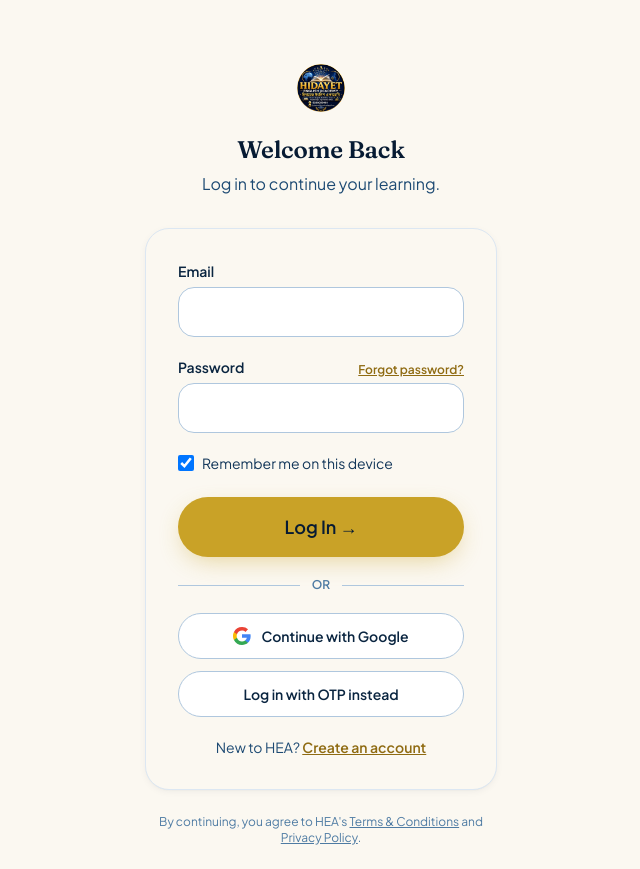
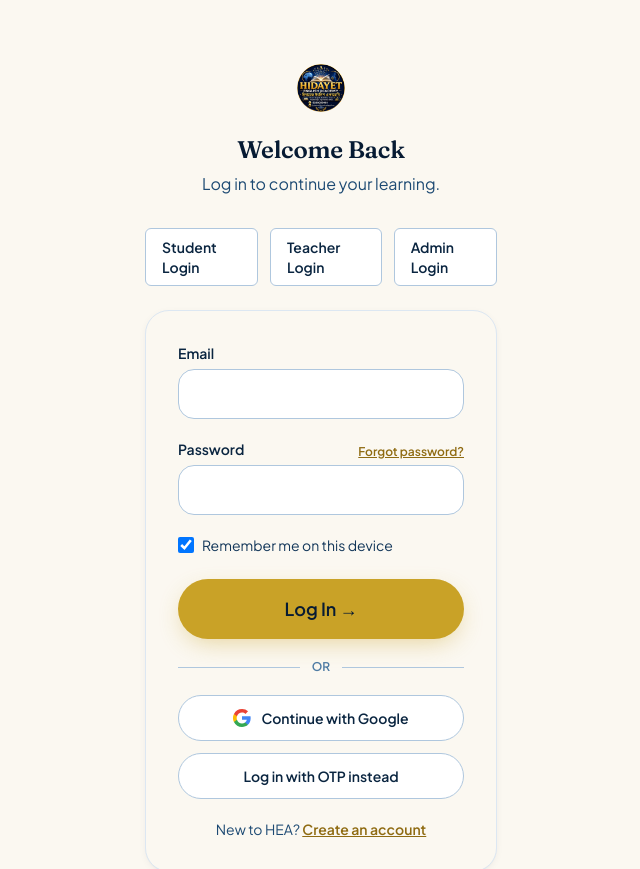
Before and after one commit to Hedaitullahlaskar/hidayet-english-academy, a Next.js app: page /login in a window 1280 px wide. Shown: the top 869 px of the page, without its empty margins (319-959 px from the left). Built offline with nearby package versions, Linux system fonts and the light colour scheme.

Commit message:
Add separate Student/Teacher/Admin login links in header and login page

```diff
--- a/app/login/page.tsx
+++ b/app/login/page.tsx
@@ -10,6 +10,11 @@ export const metadata: Metadata = {
 export default function LoginPage() {
   return (
     <AuthLayout title="Welcome Back" subtitle="Log in to continue your learning.">
+      <div className="mb-6 flex items-center justify-center gap-3">
+        <a href="/login" className="rounded-md border border-navy-200 bg-white px-4 py-2 text-sm font-semibold text-navy-800 hover:bg-navy-50 dark:border-navy-600 dark:bg-navy-800 dark:text-white">Student Login</a>
+        <a href="/teach/login" className="rounded-md border border-navy-200 bg-white px-4 py-2 text-sm font-semibold text-navy-800 hover:bg-navy-50 dark:border-navy-600 dark:bg-navy-800 dark:text-white">Teacher Login</a>
+        <a href="/admin/login" className="rounded-md border border-navy-200 bg-white px-4 py-2 text-sm font-semibold text-navy-800 hover:bg-navy-50 dark:border-navy-600 dark:bg-navy-800 dark:text-white">Admin Login</a>
+      </div>
       <LoginForm />
     </AuthLayout>
   );
--- a/components/shared/Header.tsx
+++ b/components/shared/Header.tsx
@@ -192,12 +192,11 @@ export function Header() {
               <span className="text-sm font-semibold text-navy-800 dark:text-navy-100">Dashboard</span>
             </Link>
           ) : session === null ? (
-            <Link
-              href="/login"
-              className="text-sm font-semibold text-navy-700 hover:text-gold-800 dark:text-navy-200 dark:hover:text-gold-400"
-            >
-              Log In
-            </Link>
+            <div className="flex items-center gap-3">
+              <Link href="/login" className="text-sm font-semibold text-navy-700 hover:text-gold-800 dark:text-navy-200 dark:hover:text-gold-400">Student Login</Link>
+              <Link href="/teach/login" className="text-sm font-semibold text-navy-700 hover:text-gold-800 dark:text-navy-200 dark:hover:text-gold-400">Teacher Login</Link>
+              <Link href="/admin/login" className="text-sm font-semibold text-navy-700 hover:text-gold-800 dark:text-navy-200 dark:hover:text-gold-400">Admin Login</Link>
+            </div>
           ) : null}
           <Button href="/#enroll" size="sm">
             Join Free Class
@@ -269,13 +268,29 @@ export function Header() {
               Go to Dashboard
             </Link>
           ) : session === null ? (
+            <>
               <Link
                 href="/login"
                 onClick={() => setMenuOpen(false)}
                 className="rounded-md px-3 py-3 text-base font-semibold text-navy-800 hover:bg-navy-50 dark:text-white dark:hover:bg-navy-900"
               >
-              Log In
+                Student Login
               </Link>
+              <Link
+                href="/teach/login"
+                onClick={() => setMenuOpen(false)}
+                className="rounded-md px-3 py-3 text-base font-semibold text-navy-800 hover:bg-navy-50 dark:text-white dark:hover:bg-navy-900"
+              >
+                Teacher Login
+              </Link>
+              <Link
+                href="/admin/login"
+                onClick={() => setMenuOpen(false)}
+                className="rounded-md px-3 py-3 text-base font-semibold text-navy-800 hover:bg-navy-50 dark:text-white dark:hover:bg-navy-900"
+              >
+                Admin Login
+              </Link>
+            </>
           ) : null}
           <div className="mt-2 flex items-center gap-3 px-3">
             <button
```
Lines whose indentation alone changed are shown as unchanged.
